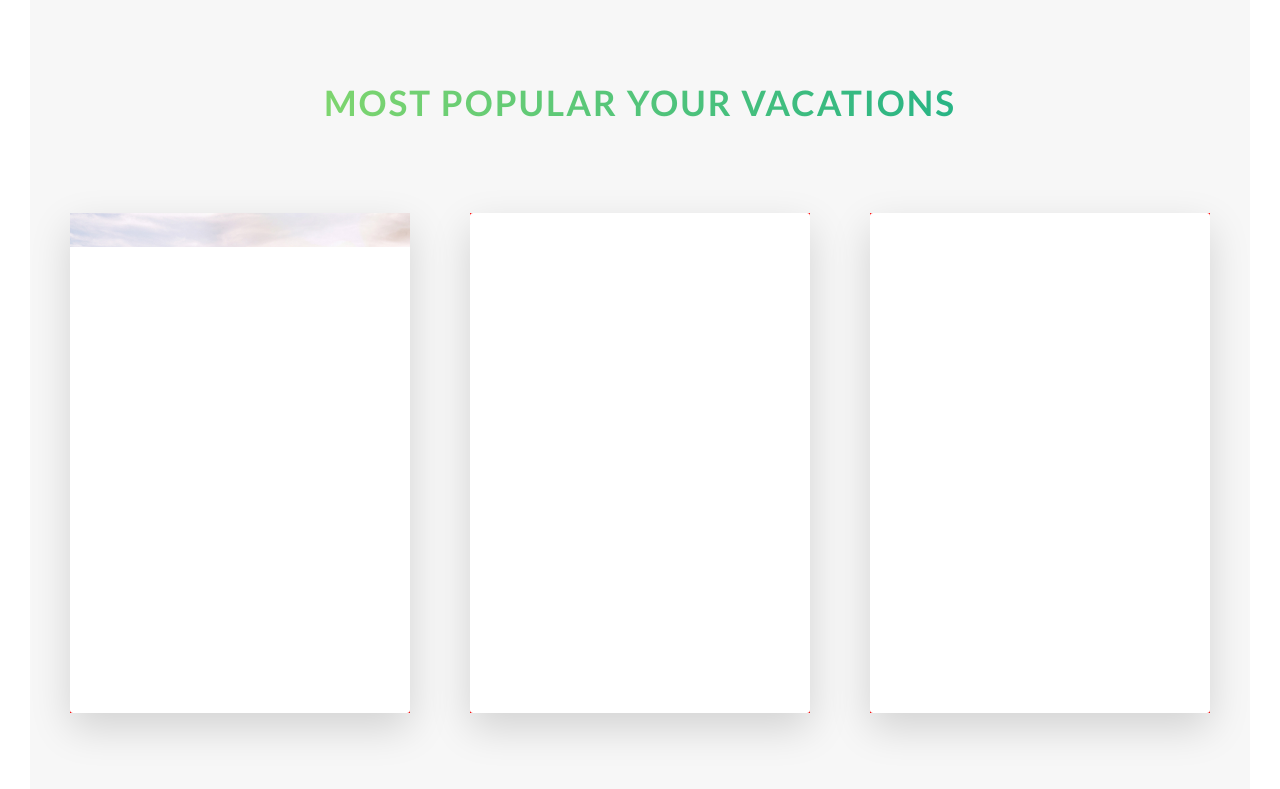
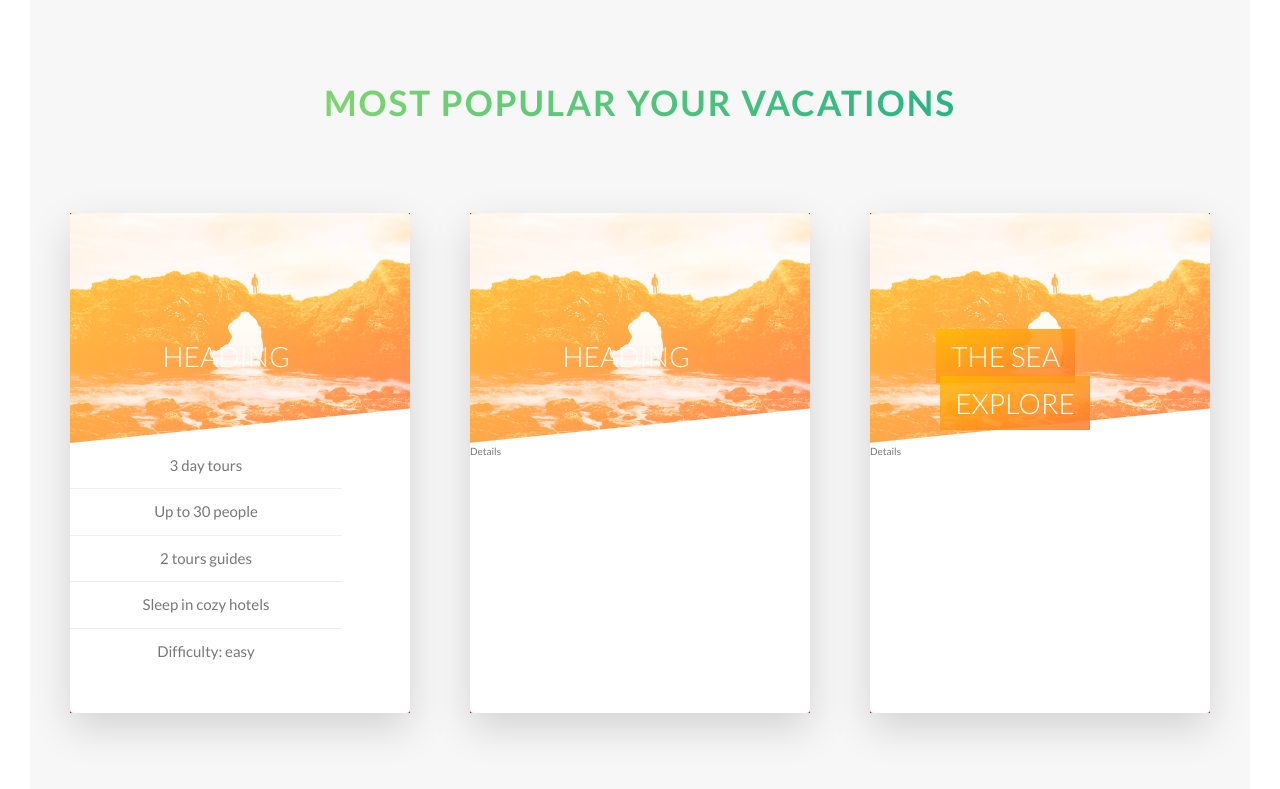
Before and after one commit to tsantosadm/vacation-spots, a website: page index.html in a window 1280 px wide. Shown: the part 2386-3175 px from the top of the page. Drawn offline with Linux system fonts and the light colour scheme.

Commit message:
cards sections vacation

```diff
--- a/index.html
+++ b/index.html
@@ -142,7 +142,13 @@
                                 Heading
                             </div>
                             <div class="card-details">
-                                Details'
+                                <ul>
+                                    <li>3 day tours</li>
+                                    <li>Up to 30 people</li>
+                                    <li>2 tours guides</li>
+                                    <li>Sleep in cozy hotels</li>
+                                    <li>Difficulty: easy</li>
+                                </ul>
                             </div>
                         </div>
                         <div class="card-side card-side-back card-side-back-1">
@@ -154,7 +160,15 @@
                 <div class="col-1-of-3">
                     <div class="card">
                         <div class="card-side card-side-front">
-                            Front
+                            <div class="card-picture card-picture-1">
+                                &nbsp;
+                            </div>
+                            <div class="card-heading">
+                                Heading
+                            </div>
+                            <div class="card-details">
+                                Details
+                            </div>
                         </div>
                         <div class="card-side card-side-back card-side-back-1">
                             Back
@@ -166,7 +180,17 @@
                 <div class="col-1-of-3">
                     <div class="card">
                         <div class="card-side card-side-front">
-                            Front
+                            <div class="card-picture card-picture-1">
+                                &nbsp;
+                            </div>
+                            <div class="card-heading">
+                                <span class="card-heading-span card-heading-span-1">
+                                    The Sea Explore
+                                </span>
+                            </div>
+                            <div class="card-details">
+                                Details
+                            </div>
                         </div>
                         <div class="card-side card-side-back card-side-back-1">
                             Back
--- a/sass/abstracts/_variables.scss
+++ b/sass/abstracts/_variables.scss
@@ -17,6 +17,8 @@ $color-tertiary-light: #2998ff;
 $color-tertiary-dark: #5643fa;
 
 $color-gray-light-1: #f7f7f7;
+$color-gray-light-2: #eeeeee;
+
 
 $color-gray-dark: #777;
 $color-white: #fff;
--- a/sass/components/_card.scss
+++ b/sass/components/_card.scss
@@ -6,9 +6,6 @@
   background-color: red;
 
   &-side {
-    color: white;
-    font-size: 2rem;
-
     height: 50rem;
     transition: all .8s ease;
     position: absolute;
@@ -17,6 +14,7 @@
     width: 100%;
     backface-visibility: hidden;
     border-radius: 3px;
+    overflow: hidden;
     box-shadow: 0 1.5rem 4rem rgba($color-black, .15);
 
     &-front {
@@ -40,12 +38,17 @@
     transform: rotateY(0);
   }
 
-  //FRONT SIDE STYLE
+  //FRONT SIDE STYLING
   &-picture {
     background-size: cover;
+    height: 23rem;
+    background-blend-mode: screen;
+    -webkit-clip-path: polygon(0 0, 100% 0, 100% 85%, 0 100%);
+    clip-path: polygon(0 0, 100% 0, 100% 85%, 0 100%);
 
     &-1 {
-      background-image: url(../../img/nat-5.jpg);
+      background-image: linear-gradient(to right bottom, $color-secondary-light, $color-secondary-dark),
+        url(../../img/nat-5.jpg);
     }
 
     &-2 {
@@ -56,4 +59,45 @@
       background-image: url(../../img/nat-5.jpg);
     }
   }
+
+  &-heading {
+    font-size: 2.8rem;
+    font-weight: 300;
+    text-transform: uppercase;
+    text-align: right;
+    color: $color-white;
+    position: absolute;
+    top: 12rem;
+    right: 12rem;
+    width: 74%;
+  }
+
+  &-heading-span {
+    padding: 1rem 1.5rem;
+    -webkit-box-decoration-break: clone;
+    box-decoration-break: clone;
+
+    &-1 {
+      background-image: linear-gradient(to right bottom,
+          rgba($color-secondary-light, .85),
+          rgba($color-secondary-dark, .85));
+    }
+  }
+
+  &-details {
+    ul {
+      list-style: none;
+      width: 80%;
+
+      li {
+        text-align: center;
+        font-size: 1.5rem;
+        padding: 1rem;
+
+        &:not(:last-child) {
+          border-bottom: 1px solid $color-gray-light-2;
+        }
+      }
+    }
+  }
 }
--- a/sass/layout/_header.scss
+++ b/sass/layout/_header.scss
@@ -1,14 +1,14 @@
 .header {
   height: 95vh;
-  background-image:linear-gradient(
-     to right bottom,
-     rgba($color-primary-light, 0.8),
-     rgba($color-primary-dark, 0.8)),
-     url(../../img/hero.jpg);
+  background-image: linear-gradient(to right bottom,
+      rgba($color-primary-light, 0.8),
+      rgba($color-primary-dark, 0.8)),
+    url(../../img/hero.jpg);
   background-size: cover;
   background-position: top;
   position: relative;
 
+  -webkit-clip-path: polygon(0 0, 100% 0, 100% 75vh, 0 100%);
   clip-path: polygon(0 0, 100% 0, 100% 75vh, 0 100%);
 
   &_logo-box {
```
Also changed, not shown: css/style.css.
